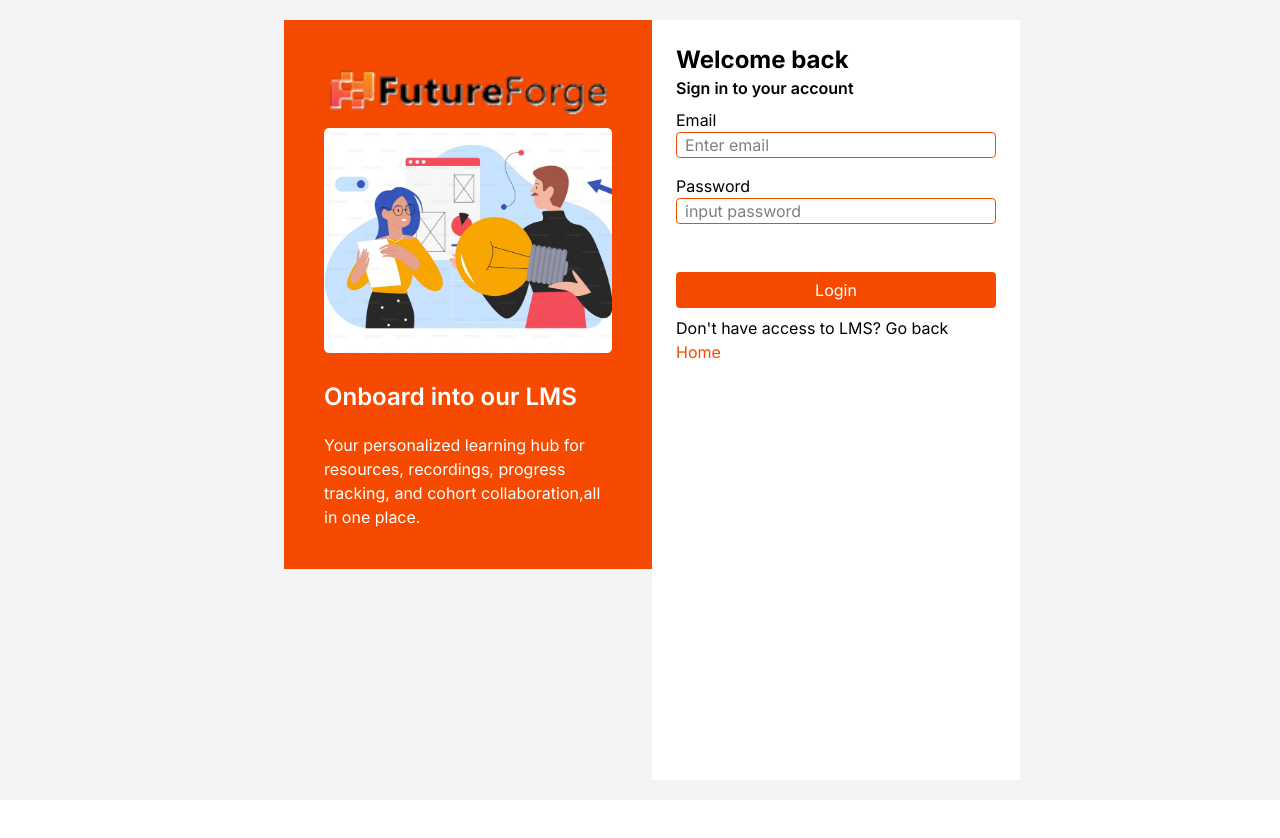
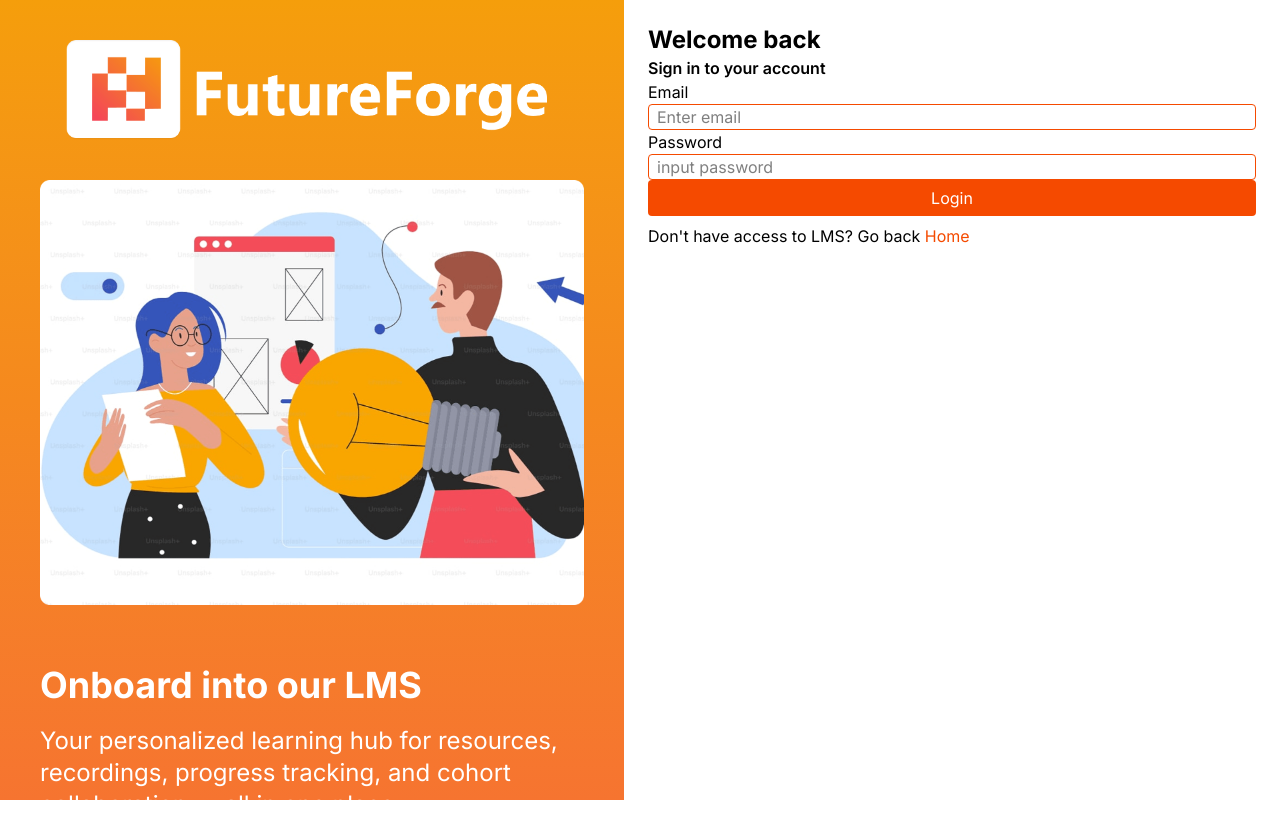
Before and after one commit to atilolaann/future-forge-lms, a React (Vite) app: page /login in a window 1280 px wide. Shown: the top 838 px of the page. Before the commit the page ends 800 px from the top, so only its background shows below. Built offline with nearby package versions, Linux system fonts and the light colour scheme.

Commit message:
feat: refactor Login component and replace LoginA with LeftSIdeLogin

```diff
--- /dev/null
+++ b/src/components/LeftSIdeLogin.jsx
@@ -0,0 +1,40 @@
+import LoginLogo from "../assets/login-logo.png";
+import login from "../assets/login.png";
+
+function LoginA() {
+  return (
+    <div className="bg-gradient-to-b from-[#F59E0B] via-[#F5891E] to-[#F67430] flex-1 h-screen">
+      <section className="p-10 text-white flex items-center flex-col justify-center gap-10 2xl:gap-16">
+        {/* Logo */}
+        <div className="w-[544px] h-[100px]">
+          <img
+            src={LoginLogo}
+            className="w-full h-full object-contain"
+            alt="futureforge logo"
+          />
+        </div>
+
+        {/* Login Image */}
+        <div className="w-[544px] h-auto">
+          <img
+            src={login}
+            className="w-full h-full my-2"
+            alt="login image"
+            style={{ objectFit: "contain" }}
+          />
+        </div>
+
+        {/* Description */}
+
+        <div className="w-[544px]">
+          <h2 className="text-4xl font-bold py-5">Onboard into our LMS</h2>
+          <p className="text-2xl font-normal">
+            Your personalized learning hub for resources, recordings, progress
+            tracking, and cohort collaboration — all in one place
+          </p>
+        </div>
+      </section>
+    </div>
+  );
+}
+export default LoginA;
--- a/src/index.css
+++ b/src/index.css
@@ -1,7 +1,11 @@
-
-@import url('https://fonts.googleapis.com/css2?family=Inter:ital,opsz,wght@0,14..32,100..900;1,14..32,100..900&display=swap');
+@import url("https://fonts.googleapis.com/css2?family=Inter:ital,opsz,wght@0,14..32,100..900;1,14..32,100..900&display=swap");
 
 @import "tailwindcss";
- @theme {
-  --font-sans:'Gadugi', "Inter", sans-serif;
- }
+@theme {
+  --font-sans: "Inter", sans-serif;
+}
+
+* {
+  box-sizing: border-box;
+  margin: 0 !important;
+}
--- a/src/pages/Login.jsx
+++ b/src/pages/Login.jsx
@@ -1,12 +1,9 @@
 import { useState } from "react";
 import { Link } from "react-router-dom";
 import { useNavigate } from "react-router-dom";
-import logo from "../assets/logo.png";
-import login from "../assets/login.png";
-import LoginA from "./LoginA";
+import LoginA from "../components/LeftSIdeLogin";
 
 function Login() {
-
   const [email, setEmail] = useState("");
   const [password, setPassword] = useState("");
   const [error, setError] = useState("");
@@ -54,15 +51,15 @@ function Login() {
     }
   };
   return (
-    <div>
-      <main className="bg-gray-100 flex  justify-center  max-h-[90%] h-screen">
+    <main
+      className="bg-gray-100 flex justify-center h-screen m-0"
+      style={{ width: "100vw" }}
+    >
       <LoginA />
 
-        <section className="bg-white p-6 max-w-92 flex flex-col my-5">
+      <section className="bg-white p-6  flex-1 flex-col my-5">
         <h2 className="text-2xl font-bold ">Welcome back</h2>
         <p className="font-semibold">Sign in to your account</p>
-
-
 
         <div className="flex flex-col my-2 ">
           <label className="font-normal ">Email</label>
@@ -102,7 +99,6 @@ function Login() {
         </div>
       </section>
     </main>
-    </div>
   );
 }
 export default Login;
--- a/src/pages/LoginA.jsx
+++ /dev/null
@@ -1,27 +0,0 @@
-import logo from '../assets/logo.png'
-import login from "../assets/login.png"
-
-
-function LoginA (){
-    return(
-        <div>
-            <section className="bg-orange-600 p-10 text-white flex flex-col
-                             justify-center w-full max-w-92 my-5 ml-6">
-                            <div className="w-full ">
-                                 <img src={logo} className="w-full max-w-80 h-15" alt="futureforge logo" />
-                            </div>
-                            <div>
-                                <img src={login} className="w-full max-w-92 my-2" alt="login image"/>
-
-                            </div>
-                            <h2 className="text-2xl font-semibold py-5">Onboard into our LMS</h2>
-                            <p>Your personalized learning hub for resources,
-                                recordings, progress tracking, and cohort collaboration,all in one place.
-                            </p>
-                            </section>
-
-        </div>
-
-    )
-}
-export default LoginA
```
Also changed, not shown: src/assets/login-logo.png (added), src/assets/login.png. Lines whose indentation alone changed are shown as unchanged.
